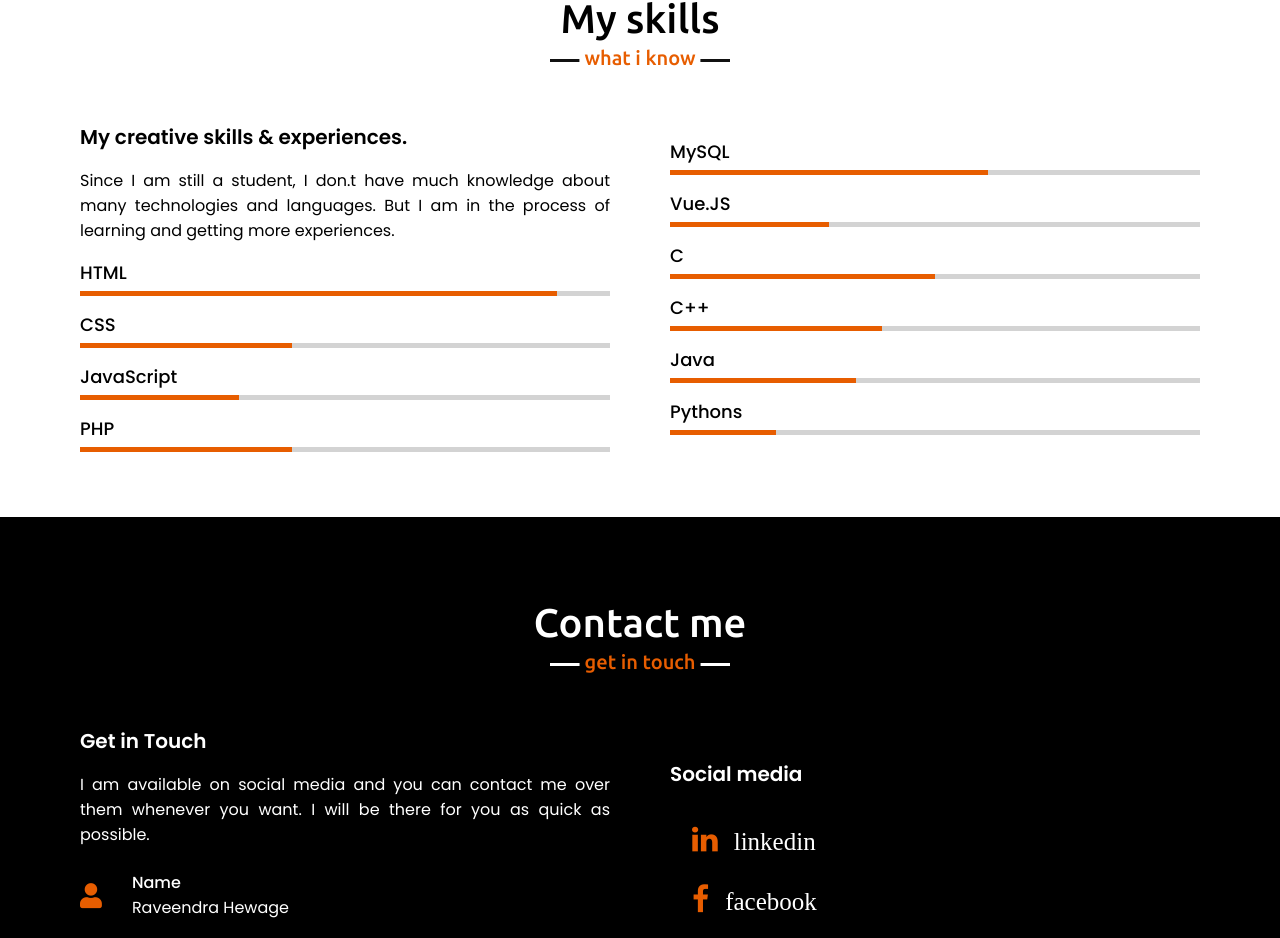
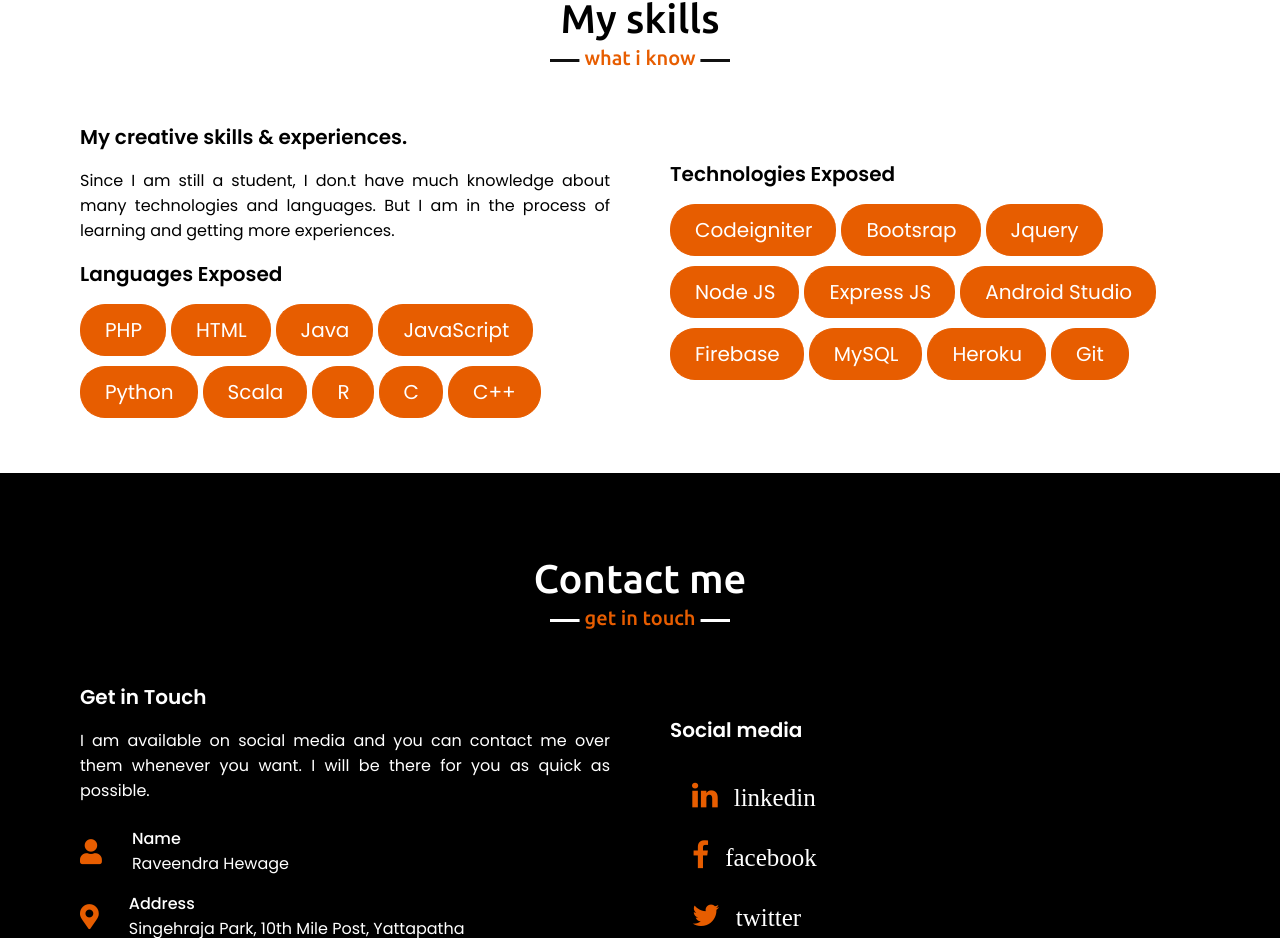
Before and after one commit to raveendrahewage/portfolio, a Vue app: page / in a window 1280 px wide. Shown: the part 2494-3432 px from the top of the page. Built offline with nearby package versions, Linux system fonts and the light colour scheme.

Commit message:
skill section changed

```diff
--- a/src/components/Skills.vue
+++ b/src/components/Skills.vue
@@ -6,95 +6,32 @@
                 <div class="column left">
                     <div class="text">My creative skills & experiences.</div>
                     <p>Since I am still a student, I don.t have much knowledge about many technologies and languages. But I am in the process of learning and getting more experiences.</p>
-                    <div class="bars">
-                        <div class="info">
-                            <span>HTML</span>
-                        </div>
-                        <div class="line html"></div>
-                    </div>
-                    <div class="bars">
-                        <div class="info">
-                            <span>CSS</span>
-                        </div>
-                        <div class="line css"></div>
-                    </div>
-                    <div class="bars">
-                        <div class="info">
-                            <span>JavaScript</span>
-                        </div>
-                        <div class="line js"></div>
-                    </div>
-                    <div class="bars">
-                        <div class="info">
-                            <span>PHP</span>
-                        </div>
-                        <div class="line php"></div>
+                    <div class="text">Languages Exposed</div>
+                    <div class="btn-group" style="width:100%">
+                        <button>PHP</button>
+                        <button>HTML</button>
+                        <button>Java</button>
+                        <button>JavaScript</button>
+                        <button>Python</button>
+                        <button>Scala</button>
+                        <button>R</button>
+                        <button>C</button>
+                        <button>C++</button>
                     </div>
                 </div>
                 <div class="column right">
-                    <!-- <div class="bars">
-                        <div class="info">
-                            <span>HTML</span>
-                            <span>90%</span>
-                        </div>
-                        <div class="line html"></div>
-                    </div>
-                    <div class="bars">
-                        <div class="info">
-                            <span>CSS</span>
-                            <span>40%</span>
-                        </div>
-                        <div class="line css"></div>
-                    </div>
-                    <div class="bars">
-                        <div class="info">
-                            <span>JavaScript</span>
-                            <span>30%</span>
-                        </div>
-                        <div class="line js"></div>
-                    </div>
-                    <div class="bars">
-                        <div class="info">
-                            <span>PHP</span>
-                            <span>40%</span>
-                        </div>
-                        <div class="line php"></div>
-                    </div> -->
-                    <div class="bars">
-                        <div class="info">
-                            <span>MySQL</span>
-                        </div>
-                        <div class="line mysql"></div>
-                    </div>
-                    <div class="bars">
-                        <div class="info">
-                            <span>Vue.JS</span>
-                        </div>
-                        <div class="line vue"></div>
-                    </div>
-                    <div class="bars">
-                        <div class="info">
-                            <span>C</span>
-                        </div>
-                        <div class="line c"></div>
-                    </div>
-                    <div class="bars">
-                        <div class="info">
-                            <span>C++</span>
-                        </div>
-                        <div class="line cplusplus"></div>
-                    </div>
-                    <div class="bars">
-                        <div class="info">
-                            <span>Java</span>
-                        </div>
-                        <div class="line java"></div>
-                    </div>
-                    <div class="bars">
-                        <div class="info">
-                            <span>Pythons</span>
-                        </div>
-                        <div class="line python"></div>
+                    <div class="text">Technologies Exposed</div>
+                    <div class="btn-group" style="width:100%">
+                        <button>Codeigniter</button>
+                        <button>Bootsrap</button>
+                        <button>Jquery</button>
+                        <button>Node JS</button>
+                        <button>Express JS</button>
+                        <button>Android Studio</button>
+                        <button>Firebase</button>
+                        <button>MySQL</button>
+                        <button>Heroku</button>
+                        <button>Git</button>
                     </div>
                 </div>
             </div>
@@ -118,6 +55,34 @@
 
 section{
     padding: 50px 0;
+}
+
+.btn-group button {
+    color: white;
+    padding: 10px 24px;
+    cursor: pointer;
+    float: left;
+    margin: 5px 5px 5px 0px;
+    font-size: 20px;
+    border-radius: 25px;
+    background-color: rgb(231, 93, 0);
+    border: 1px solid rgb(231, 93, 0);
+    font-family: 'Poppins', sans-serif;
+}
+
+
+.btn-group:after {
+    content: "";
+    clear: both;
+    display: table;
+}
+
+.btn-group button:not(:last-child) {
+    border-right: none;
+}
+
+.btn-group button:hover {
+    background-color: rgb(206, 82, 0);
 }
 
 .max-width{
@@ -177,7 +142,7 @@ section{
     width: calc(50% - 30px);
 }
 
-.skills .skills-content .left .text{
+.skills .skills-content .left .text, .skills .skills-content .right .text{
     font-size: 20px;
     font-weight: 600;
     margin-bottom: 10px;
@@ -205,105 +170,6 @@ section{
     background: none;
 }
 
-.skills .skills-content .right .bars{
-    margin-bottom: 15px;
-}
-
-.skills .skills-content .left .bars{
-    margin-bottom: 15px;
-}
-
-.skills .skills-content .right .info{
-    display: flex;
-    margin-bottom: 5px;
-    align-items: center;
-    justify-content: space-between;
-}
-
-.skills .skills-content .left .info{
-    display: flex;
-    margin-bottom: 5px;
-    align-items: center;
-    justify-content: space-between;
-}
-
-.skills .skills-content .right span{
-    font-weight: 500;
-    font-size: 18px;
-}
-
-.skills .skills-content .left span{
-    font-weight: 500;
-    font-size: 18px;
-}
-
-.skills .skills-content .right .line{
-    height: 5px;
-    width: 100%;
-    background: lightgrey;
-    position: relative;
-}
-
-.skills .skills-content .left .line{
-    height: 5px;
-    width: 100%;
-    background: lightgrey;
-    position: relative;
-}
-
-.skills .skills-content .right .line::before{
-    content: "";
-    position: absolute;
-    height: 100%;
-    left: 0;
-    top: 0;
-    background: rgb(231, 93, 0);
-}
-
-.skills .skills-content .left .line::before{
-    content: "";
-    position: absolute;
-    height: 100%;
-    left: 0;
-    top: 0;
-    background: rgb(231, 93, 0);
-}
-
-.skills-content .left .html::before{
-    width: 90%;
-}
-
-.skills-content .left .css::before{
-    width: 40%;
-}
-
-.skills-content .left .js::before{
-    width: 30%;
-}
-.skills-content .left .php::before{
-    width: 40%;
-}
-
-.skills-content .right .mysql::before{
-    width: 60%;
-}
-
-.skills-content .right .vue::before{
-    width: 30%;
-}
-.skills-content .right .c::before{
-    width: 50%;
-}
-.skills-content .right .cplusplus::before{
-    width: 40%;
-}
-.skills-content .right .java::before{
-    width: 35%;
-}
-.skills-content .right .python::before{
-    width: 20%;
-}
-
 @media (max-width: 947px){
     .max-width{
         max-width: 930px;
```
